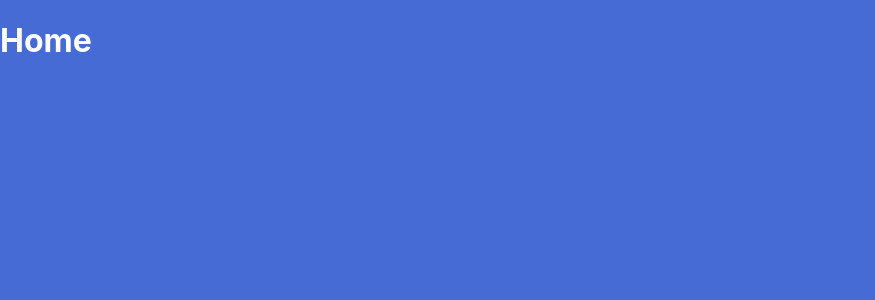
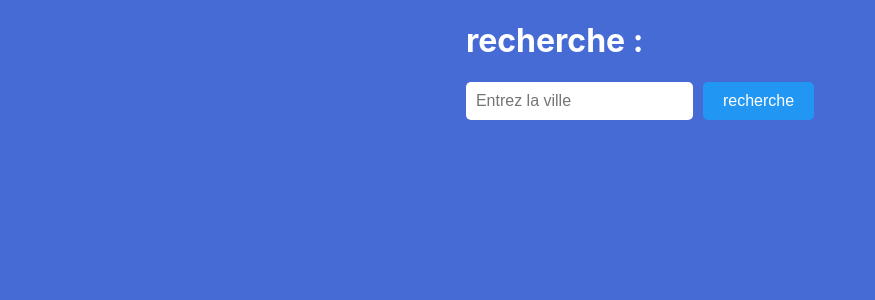
Before and after one commit to DavalEnzo/meteo-enzo-youssef, a React (Create React App) app: page / in a window 1280 px wide. Shown: the top 300 px of the page, without its empty margins (0-875 px from the left). Built offline with nearby package versions, Linux system fonts and the light colour scheme.

Commit message:
add search api and css -youssef

```diff
--- a/src/App.js
+++ b/src/App.js
@@ -1,6 +1,6 @@
 import './App.css';
 import Routeur from "./router/Routeur";
-import SearchForm from './components/SearchForm';
+
 
 function App() {
   return <Routeur></Routeur>;
--- a/src/components/SearchForm.js
+++ b/src/components/SearchForm.js
@@ -1,38 +1,34 @@
-import React, { useState } from 'react';
-import axios from 'axios';
-import "../css/styles.css"
+import React, { useState } from 'react'
+import {Link} from 'react-router-dom'
+
+import axios from 'axios'
+
 
 const SearchForm = () => {
-  const [city, setCity] = useState('');
-  const [weatherData, setWeatherData] = useState(null);
+    const [city, setCity] = useState('')
+    const [weatherData, setWeatherData] = useState(null)
 
-  const handleSubmit = async (e) => {
-    e.preventDefault();
-    try {
-      const response = await axios.get(
-        `http://api.openweathermap.org/data/2.5/weather?q=${city}&APPID=ecaedecc253a5fc299cbe2b06e20bba5`
-      );
-      setWeatherData(response.data);
-    } catch (error) {
-      console.error(error);
-    }
-  };
 
     return (
         <div>
-      <form onSubmit={handleSubmit}>
+            <div className='searchVille'>
                 <input
-          type="text"
+                    type='text'
                     value={city}
                     onChange={(e) => setCity(e.target.value)}
-          placeholder="Entrez la ville"
+                    placeholder='Entrez la ville'
+                    className='search'
                 />
-        <button type="submit">recherche</button>
-      </form>
+                <Link to={`ville/${city}`}>
+                    <button type='submit'>recherche</button>
+                </Link>
+            </div>
 
             {weatherData && (
                 <div>
-    <p>Coordonnées : {weatherData.coord.lon}, {weatherData.coord.lat}</p>
+                    <p>
+                        Coordonnées : {weatherData.coord.lon}, {weatherData.coord.lat}
+                    </p>
                     <p>Météo : {weatherData.weather[0].main}</p>
                     <p>Description : {weatherData.weather[0].description}</p>
                     <p>Température : {Math.round(weatherData.main.temp - 273.15)}°C</p>
@@ -44,13 +40,15 @@ const SearchForm = () => {
                     <p>Vitesse du vent : {weatherData.wind.speed} m/s</p>
                     <p>Direction du vent : {weatherData.wind.deg}°</p>
                     <p>Nuages : {weatherData.clouds.all}%</p>
-    <p>Date et heure de la mesure : {new Date(weatherData.dt * 1000).toLocaleString()}</p>
+                    <p>
+                        Date et heure de la mesure :{' '}
+                        {new Date(weatherData.dt * 1000).toLocaleString()}
+                    </p>
                     <p>Pays : {weatherData.sys.country}</p>
                 </div>
             )}
+        </div>
+    )
+}
 
-    </div>
-  );
-};
-
-export default SearchForm;
+export default SearchForm
--- a/src/components/WeatherDisplay.js
+++ b/src/components/WeatherDisplay.js
@@ -1,22 +1,49 @@
-import { useEffect, useState } from "react";
-import axios from "axios";
+import React, { useEffect, useState } from 'react';
+import axios from 'axios';
+import { useParams } from 'react-router-dom';
 
-function WeatherDisplay ({ ville }) {
-    const [data, setData] = useState([])
+const WeatherDisplay = () => {
+  const { city } = useParams();
+  const [weatherData, setWeatherData] = useState(null);
 
-    useEffect(() => {
-        getData()
-    })
+  useEffect(() => {
+    const fetchData = async () => {
+      try {
+        const response = await axios.get(
+          `http://api.openweathermap.org/data/2.5/weather?q=${city}&APPID=ecaedecc253a5fc299cbe2b06e20bba5`
+        );
+        setWeatherData(response.data);
+      } catch (error) {
+        console.error(error);
+      }
+    };
 
-    const getData = () => {
-        axios.get(`https://api.openweathermap.org/data/2.5/weather?q=paris&lang=fr&appid=4961f48689760d647f370de1feca07cc`)
-            .then((response) => {
-                setData(response.data)
-            })
-            .catch((error) => {
-                console.log(error)
-            })
-    }
+    fetchData();
+  }, [city]);
 
-}
-export default WeatherDisplay
+  return (
+    <div>
+      <h1>Météo pour {city}</h1>
+      {weatherData && (
+        <div>
+          <p>Coordonnées : {weatherData.coord.lon}, {weatherData.coord.lat}</p>
+          <p>Météo : {weatherData.weather[0].main}</p>
+          <p>Description : {weatherData.weather[0].description}</p>
+          <p>Température : {Math.round(weatherData.main.temp - 273.15)}°C</p>
+          <p>Température minimale : {Math.round(weatherData.main.temp_min - 273.15)}°C</p>
+          <p>Température maximale : {Math.round(weatherData.main.temp_max - 273.15)}°C</p>
+          <p>Pression : {weatherData.main.pressure} hPa</p>
+          <p>Humidité : {weatherData.main.humidity}%</p>
+          <p>Visibilité : {weatherData.visibility} m</p>
+          <p>Vitesse du vent : {weatherData.wind.speed} m/s</p>
+          <p>Direction du vent : {weatherData.wind.deg}°</p>
+          <p>Nuages : {weatherData.clouds.all}%</p>
+          <p>Date et heure de la mesure : {new Date(weatherData.dt * 1000).toLocaleString()}</p>
+          <p>Pays : {weatherData.sys.country}</p>
+        </div>
+      )}
+    </div>
+  );
+};
+
+export default WeatherDisplay;
--- a/src/css/styles.css
+++ b/src/css/styles.css
@@ -23,3 +23,35 @@ body{
     color: #fff;
     background: #333;
 }
+.container-box {
+    margin: 0 auto;
+    display: flex;
+    justify-content: center;
+}
+
+.searchVille {
+    display: flex;
+    align-items: center;
+  }
+
+  .search {
+    padding: 10px;
+    border: none;
+    border-radius: 5px;
+    margin-right: 10px;
+    font-size: 16px;
+  }
+
+  button {
+    padding: 10px 20px;
+    background-color: #2196F3;
+    color: white;
+    border: none;
+    border-radius: 5px;
+    cursor: pointer;
+    font-size: 16px;
+  }
+
+  button:hover {
+    background-color: #1976D2;
+  }
--- a/src/pages/Home.js
+++ b/src/pages/Home.js
@@ -1,8 +1,16 @@
-function Home () {
-    return (
+import React from 'react';
+import SearchForm from '../components/SearchForm';
+import CSS from '../css/styles.css';
+
+function Home() {
+  return (
+    <div className='container-box'>
         <div>
-            <h1>Home</h1>
-        </div>
-    )
+      <h1>recherche :</h1>
+    <SearchForm/>
+    </div>
+    </div>
+  );
 }
-export default Home
+
+export default Home;
```
Also changed, not shown: src/router/Routeur.js (+8 -8 lines). Lines whose indentation alone changed are shown as unchanged.
